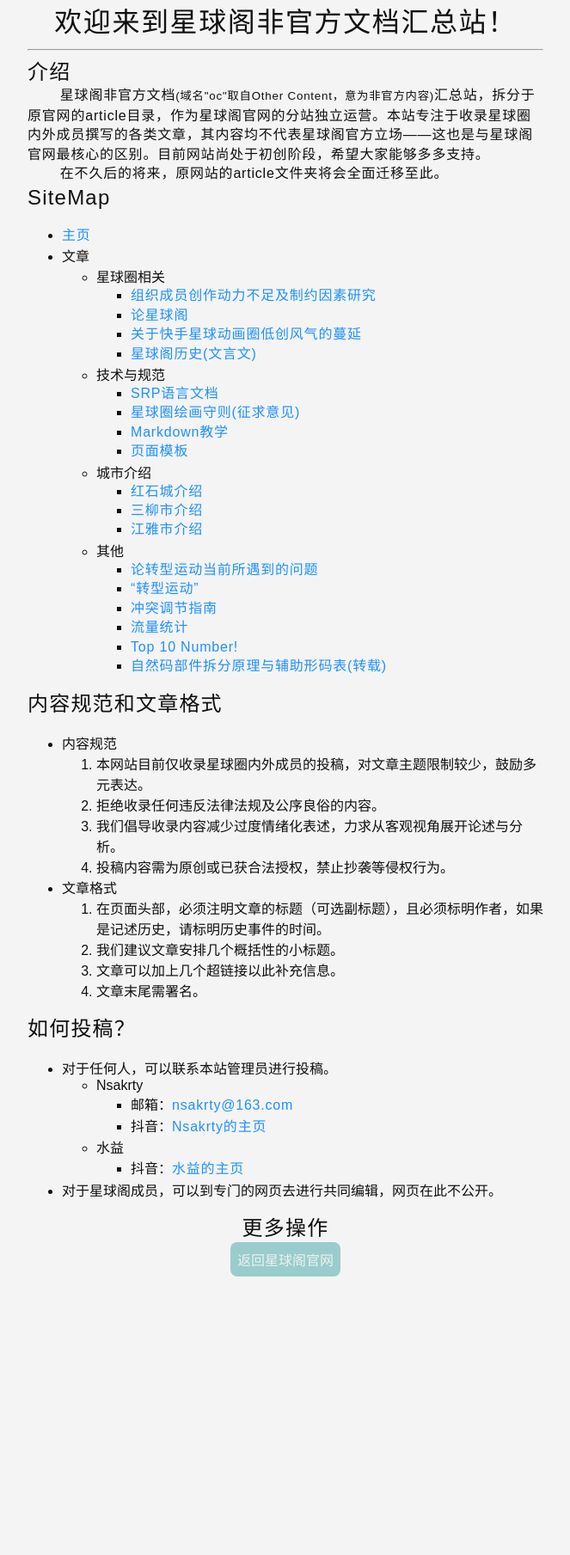
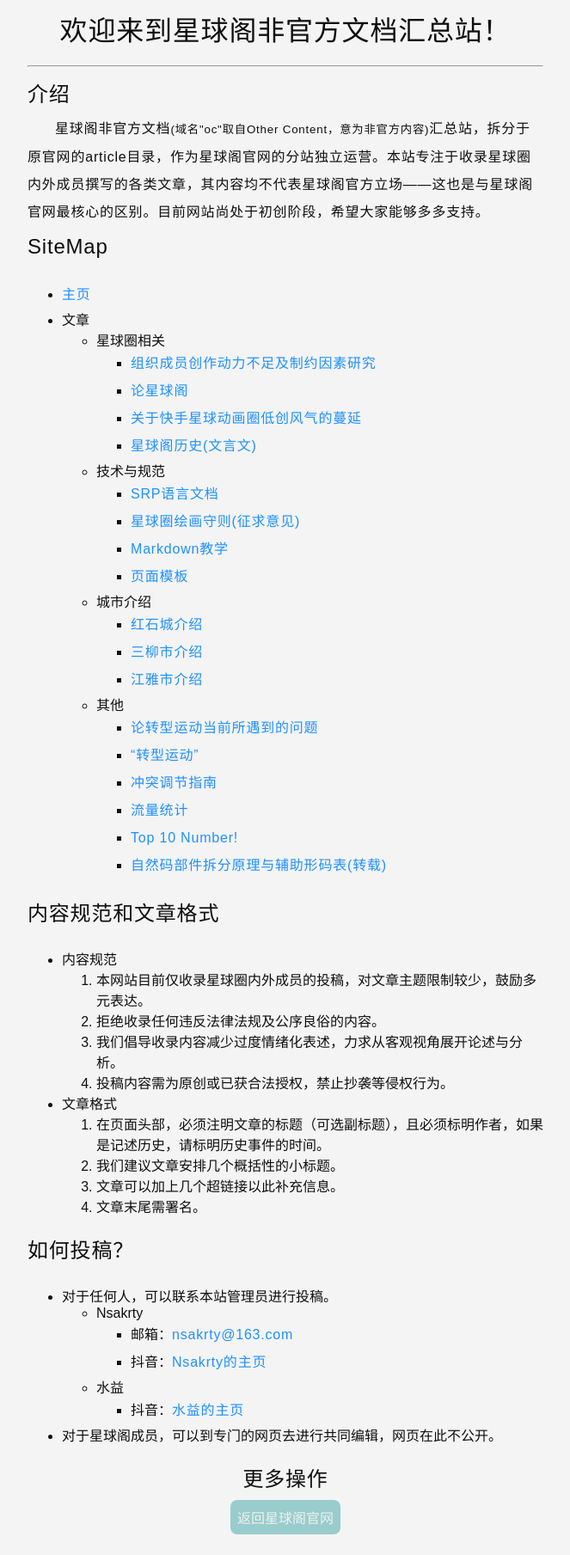
Before and after one commit to SRPNGO/post, a Jekyll site: the page index.html, which Jekyll copies as it is, in a window 1280 px wide. Shown: the whole page at 86% size, without its empty margins (308-971 px from the left). Built offline with Jekyll 4.4.1, drawn with Linux system fonts in a browser that asks for light colours; comment, search, counter and statistics services are not loaded; before the commit the page ends 1509 px from its top, so only the background shows below that.

Commit message:
style update

```diff
--- a/css/article.css
+++ b/css/article.css
@@ -12,13 +12,14 @@ h4,
 h5,
 p,
 a {
-  line-height: 1.4em;
+  /* line-height: 1.4em; */
+  line-height: 200%;
   margin: 0;
   padding: 0;
-  letter-spacing: 0.05em;
+  letter-spacing: 0.05rem;
 }
 article p {
-  text-indent: 1cm;
+  text-indent: 2rem;
 }
 body {
   max-width: 600px;
--- a/index.html
+++ b/index.html
@@ -39,7 +39,6 @@
             >(域名"oc"取自Other Content，意为非官方内容)</small
           >汇总站，拆分于原官网的article目录，作为星球阁官网的分站独立运营。本站专注于收录星球圈内外成员撰写的各类文章，其内容均不代表星球阁官方立场——这也是与星球阁官网最核心的区别。目前网站尚处于初创阶段，希望大家能够多多支持。
         </p>
-        <p>在不久后的将来，原网站的article文件夹将会全面迁移至此。</p>
       </div>
       <div>
         <!-- 这里以后改成分类，用户可以展开 -->
```
